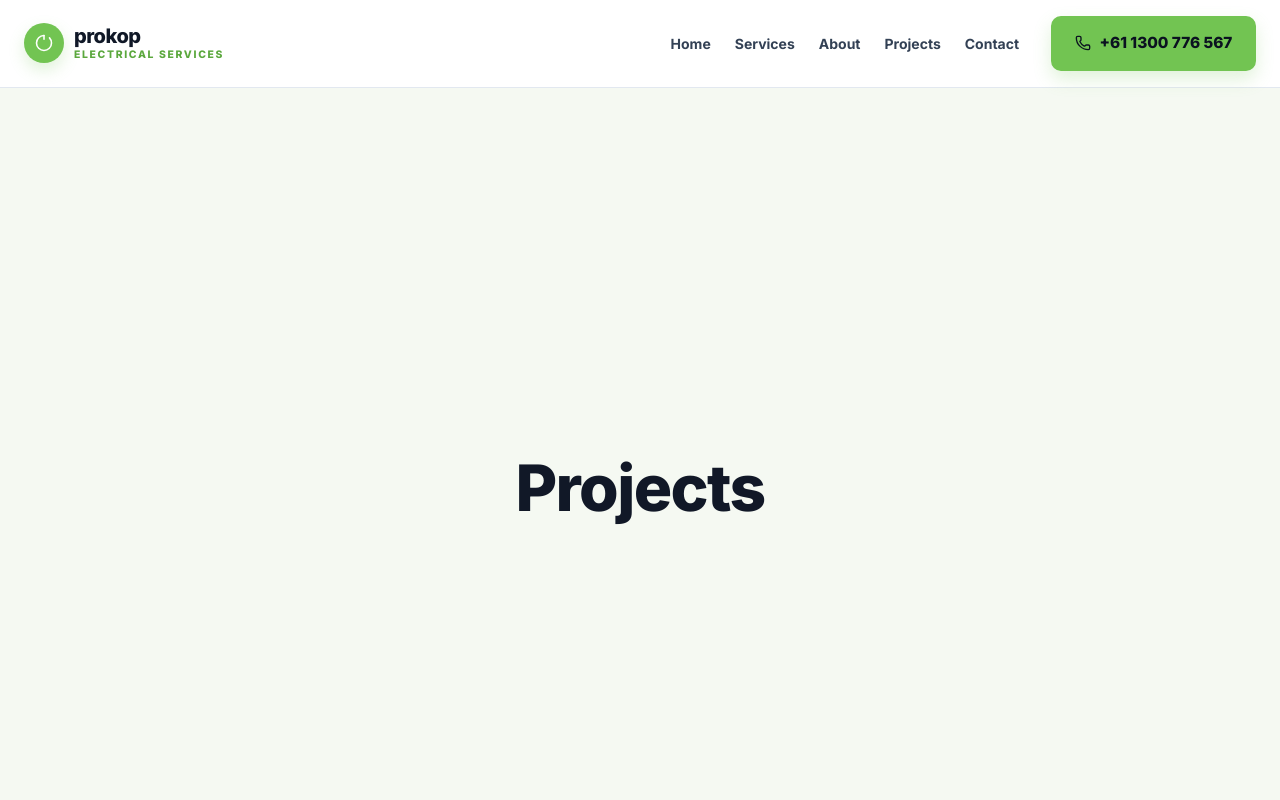
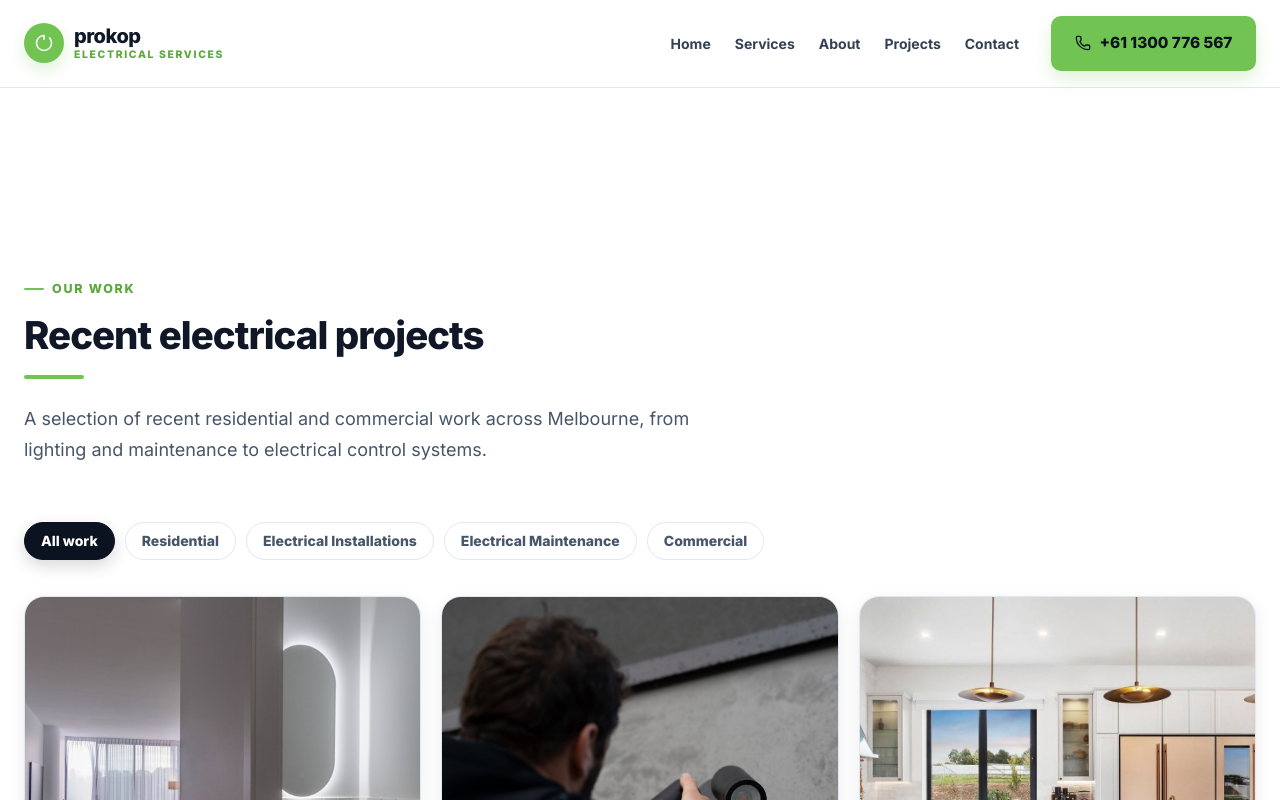
Before and after one commit to SrijanaSwarnakar/electrical-service-next-js-project, a Next.js app: page /projects in a window 1280 px wide. Shown: the top 800 px of the page. Built offline with nearby package versions, Linux system fonts and the light colour scheme.

Commit message:
Restore website navigation/page fixes: app/projects/page.tsx

```diff
--- a/app/projects/page.tsx
+++ b/app/projects/page.tsx
@@ -1,7 +1,11 @@
+import ProjectGallery from "@/components/ProjectGallery";
+
 export default function ProjectsPage() {
   return (
-    <main className="flex min-h-screen flex-col items-center justify-center bg-[#F5F9F2] text-[#111827]">
-      <h1 className="text-3xl font-bold">Projects</h1>
+    <main className="min-h-screen bg-white">
+      <div className="pt-20 md:pt-24">
+        <ProjectGallery showAll />
+      </div>
     </main>
   );
 }
```
